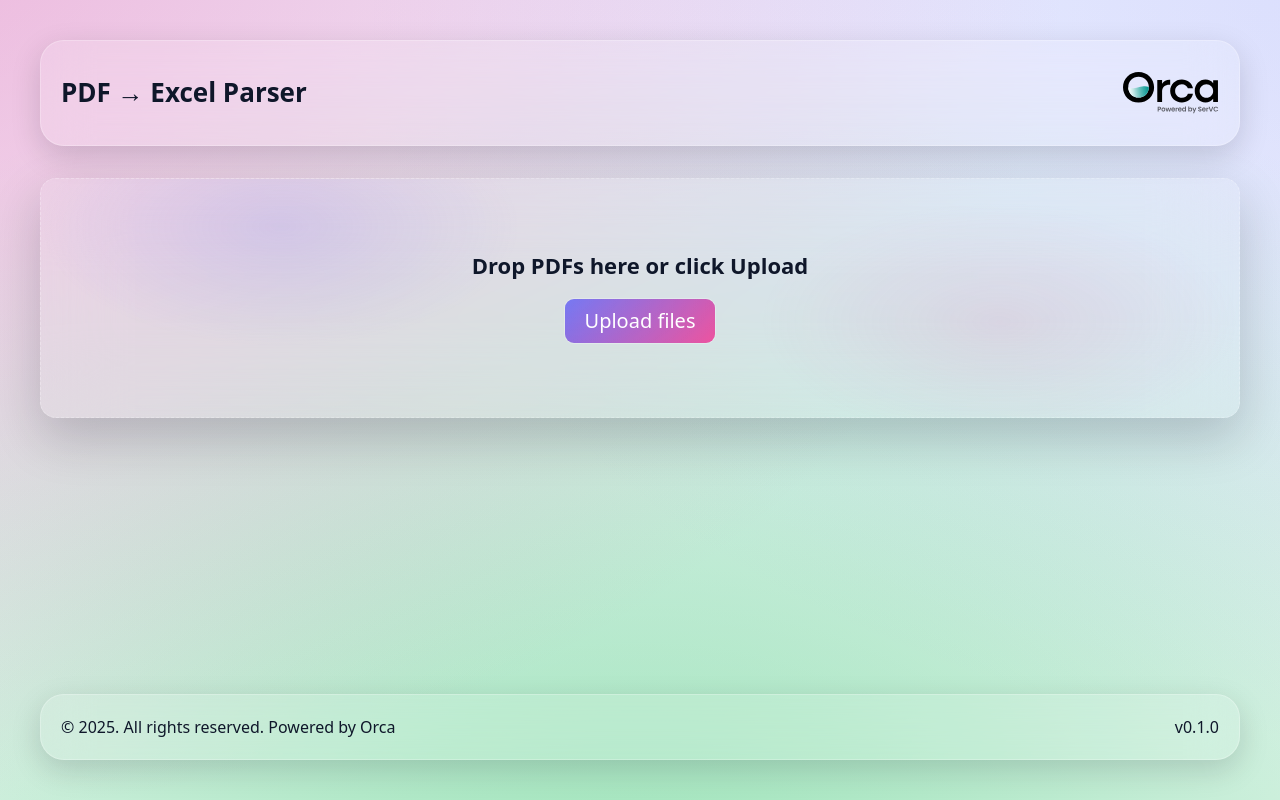
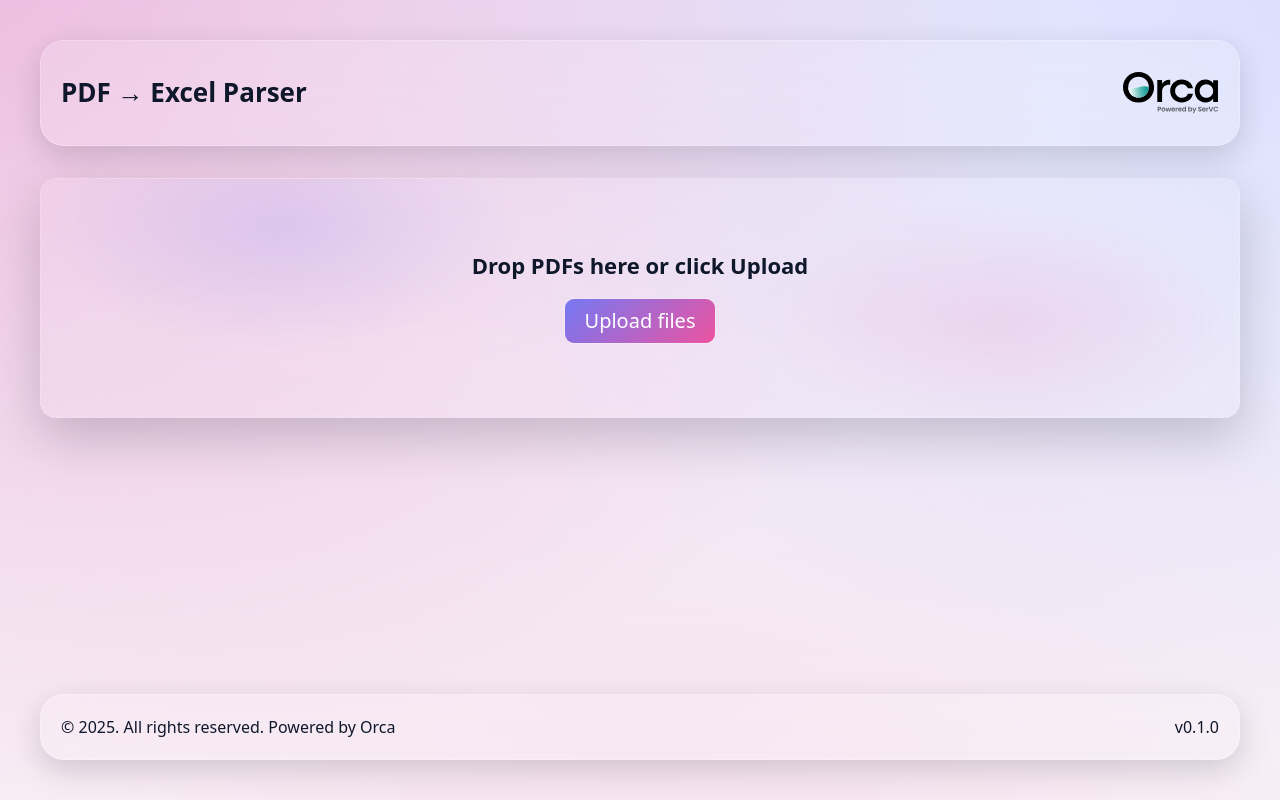
Before and after one commit to Servc-account/PDF_to_Excel_Parser, a React (Vite) app: page / in a window 1280 px wide. Built offline with nearby package versions, Linux system fonts and the light colour scheme; no server answers.

Commit message:
Update background gradient colors in index.css for improved visual consistency and appeal across themes.

```diff
--- a/src/index.css
+++ b/src/index.css
@@ -12,7 +12,7 @@
   --bg-gradient:
     radial-gradient(1600px 1200px at -10% -10%, rgba(236,72,153,0.35), transparent 75%),
     radial-gradient(1400px 1000px at 110% 0%, rgba(99,102,241,0.15), transparent 75%),
-    radial-gradient(1600px 1200px at 50% 120%, rgba(34,197,94,0.45), transparent 78%),
+    radial-gradient(1600px 1200px at 50% 120%, rgba(236,72,153,0.15), transparent 78%),
     linear-gradient(180deg, #eef2ff 0%, #f8fafc 100%);
 }
 
@@ -24,7 +24,7 @@
   --bg-gradient:
     radial-gradient(1600px 1200px at -10% -10%, rgba(236,72,153,0.35), transparent 78%),
     radial-gradient(1400px 1000px at 110% 0%, rgba(99,102,241,0.15), transparent 78%),
-    radial-gradient(1600px 1200px at 50% 120%, rgba(34,197,94,0.40), transparent 80%),
+    radial-gradient(1600px 1200px at 50% 120%, rgba(236,72,153,0.15), transparent 80%),
     linear-gradient(180deg, #0f172a 0%, #020617 100%);
 }
 
```
